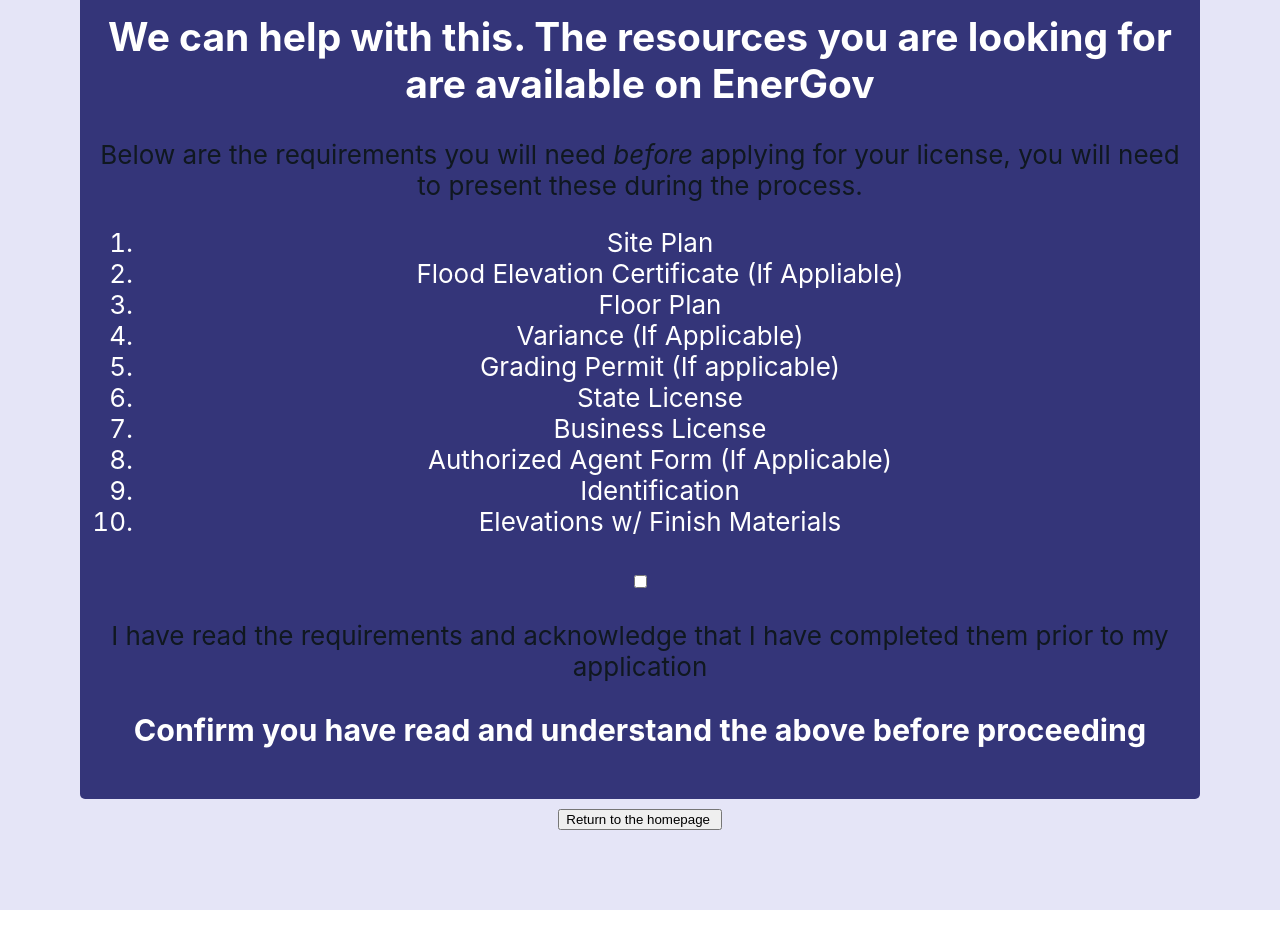
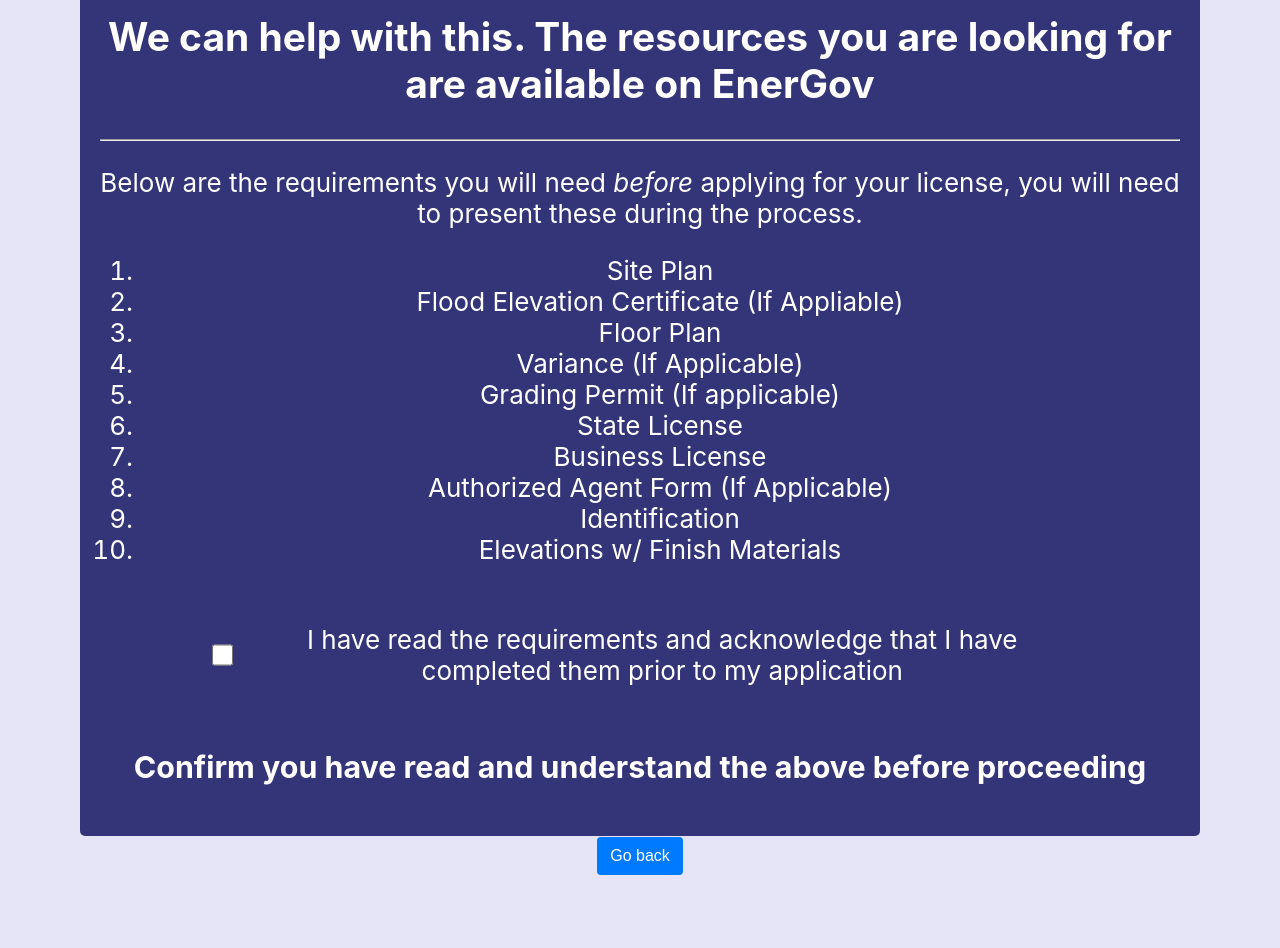
Before and after one commit to JonathonCG/CaminoCollab, a React (Create React App) app in the folder elcamino/client/: page /nextsteps/1 in a window 1280 px wide. Shown: the part 220-1168 px from the top of the page. Before the commit the page ends 1130 px from the top, so only its background shows below. Built offline with nearby package versions, Linux system fonts and the light colour scheme.

Commit message:
Css, endpage
Updated endpage and button CSS
Updated endpage click to acknowledge css and functionality

```diff
--- a/elcamino/client/src/App.css
+++ b/elcamino/client/src/App.css
@@ -309,11 +309,11 @@
 }
 
 .assistant__back-button {
-  min-height: calc(20px + 1vh);
+  /* min-height: calc(20px + 1vh);
   min-width: calc(120px + 3vh);
   width: 100px;
   /* align-items: center; */
-  background-color: rgb(32, 51, 138);
+  /* background-color: rgb(32, 51, 138);
   border: 1px solid transparent;
   border-radius: 4px;
   color: #ffffff;
@@ -324,11 +324,24 @@
   box-shadow: 5px 5px #2774ae;
   transition: width .08s;
   transition: background-color .5s;
-  transition: color .3s;
+  transition: color .3s; */
+  display: inline-block;
+	font-weight: 400;
+	color: #212529;
+	text-align: center;
+	border: 1px solid transparent;
+	padding: .375rem .75rem;
+	font-size: 1rem;
+	line-height: 1.5;
+	border-radius: .25rem;
+	color: #fff;
+	background-color: #007bff;
 }
 .assistant__back-button:hover {
-  background-color: white;
+  background-color: #ffffff;
   color:rgb(32, 51, 138);
+  border: rgb(32, 51, 138) 1px solid;
+  cursor: pointer;
 }
 
 .endpage {
@@ -368,3 +381,39 @@
 .link {
   color: #343579
 }
+
+.endpage-p {
+  color: white;
+}
+
+.continuebutton-endpage {
+  display: inline-block;
+	font-weight: 400;
+	color: #212529;
+	text-align: center;
+	border: 1px solid transparent;
+	padding: .375rem .75rem;
+	font-size: 1rem;
+	line-height: 1.5;
+	border-radius: .25rem;
+	color: #fff;
+	background-color: #007bff;
+}
+
+.endpage-acknowledgement {
+  flex-direction: row;
+    display: inline-flex;
+    align-items: center;
+    min-height: calc(120px + 1vh);
+    min-width: calc(92px + 1vh);
+    width: 80%;
+}
+
+.endpage-checkbox{
+  width:30px;
+  height:30px;
+  float:left;
+  margin-right: 20px;
+  display: inline-flex;
+  align-items: center;
+}
--- a/elcamino/client/src/elements/QuestionCards.js
+++ b/elcamino/client/src/elements/QuestionCards.js
@@ -27,6 +27,7 @@
     return (
 
         <div className='assistant__optiongrid'>
+        <BackButton endpage={value} />
         {/* <p>Page: {value + 1} of {QuestionGroups.length}</p> */}
         {/* ~~this is where the back button should be rendered~~ */}
          <ul>{
@@ -57,7 +58,7 @@
                 ))
          }</ul>
          <button className='assistant__back-button' onClick={() => {return navigate('/')}}>Check another Address</button>
-         <BackButton endpage={value} />
+
          </div>
          )
 }
--- a/elcamino/client/src/elements/QuestionCardsInfo.js
+++ b/elcamino/client/src/elements/QuestionCardsInfo.js
@@ -25,8 +25,11 @@
 import _tools from '../graphics/icons8-tools-50.png'
 import _logo from '../graphics/logo.svg'
 import _rightchevron from '../graphics/rightchevron.png'
+
 export const requirementGroups = [[1,8,14],[0,2,7,8,9,10,11,12,14,23],[0,7,9,10,11,12,14,23],[0,7,9,10,11,12,14,16,23],[0,7,9,10,11,12,14,23],[0,8,9,10,11,12,14,16],[0,9,10,11,12,14,23],[0,8,9,10,11,12,14,23],[7,10,11,12,14,23],[0,7,8,9,10,11,12,14,23],[0,3,4,5,7,8,9,10,11,12,14,23],[1,3,8,9,10,11,12,13,14],[0,1,3,4,8,9,10,11,12,13,14,22,26],[1,2,3,4,5,6,7,8,9,10,11,12,14,21,22,23,26],[10,11,14,19,21,23,26],[10,11,14,17,18,19],[10,11,14,17,18],[0,2,3,4,5,6,7,8,9,10,11,12,13,14,23],[6,10,11,12,13,14,23],[11,14,19,20,21],[11,14],[0,10,11,23],[0],[10,11,14],[10,11],[10,11,14],[14],[10,11,14],[10,11,14],[10,11,14],[10,11,14],[10,11,14],[10,11,14],[10,11,14],[],[10,11,14],[],[10,11,14],[10,11,14],[10,11,14],[4,10,11,14],[10,11,14],[],[],[],[],[],[],[3,22,24,25,26]]
+
 export const prereqs = ['Site Plan','Survey (For Fence: Plat or Tax Map)','Flood Elevation Certificate (If Appliable)','*Environmental Health','Contractor Affidavits','Energy Code Compliance Certificate','Sewer Bond','Floor Plan','Variance (If Applicable)','Grading Permit (If applicable)','State License','Business License','Authorized Agent Form   (If Applicable)','Homeowner Affidavit (If Applicable','Identification','HVAC Letter','Engineering Letter  (If Applicable)','Mobile Home Registration','Mobile Home Tax Receipt','Property Tax Verification','Refund Request Letter','Cash Bond Required','Event Route','Elevations w/ Finish Materials','Police Approval','Fire Marshal Permit','GDOT / County T&D Permit'];
+
 export const Questions = [
     {questionText : 'Commercial building',
     id : 0,
@@ -106,7 +109,7 @@
     endpagelink : '',
     price : '',
     addinfo : '',
-    endpage : false,
+    endpage : true,
     requirements : 'Survey (For Fence: Plat or Tax Map)'},
     {questionText : 'Addition',
     id : 8,
@@ -116,7 +119,7 @@
     endpagelink : '',
     price : '',
     addinfo : '',
-    endpage : false,
+    endpage : true,
     requirements : 'Survey (For Fence: Plat or Tax Map)'},
     {questionText : 'Building shell',
     id : 9,
--- a/elcamino/client/src/pages/EndPage.js
+++ b/elcamino/client/src/pages/EndPage.js
@@ -14,9 +14,9 @@
     }
     function ContinueButton({ischecked}) { /* Function changes what is displayed in the continue button element based on if "ischecked" is true or false */
       if(ischecked){
-        return <a href={Questions[id].endpagelink} target='blank'>Click here to view the permit you need on EnerGov</a>
+        return <button><a href={Questions[id].endpagelink} target='blank'>Click here to view the permit you need on EnerGov</a></button>
       }
-      return <a target='blank'>Confirm you have read and understand the above before proceeding</a>
+      return <div><a target='blank'>Confirm you have read and understand the above before proceeding</a></div>
     }
     console.log(useParams().id)
     console.log(id)
@@ -26,15 +26,16 @@
         <div id="endpage__card">
           <h1>{Questions[id].questionText}</h1>
           <h2>We can help with this. The resources you are looking for are available on EnerGov</h2>
-          <p>Below are the requirements you will need <em>before</em> applying for your license, you will need to present these during the process.</p>
+          <hr></hr>
+          <p className="endpage-p">Below are the requirements you will need <em>before</em> applying for your license, you will need to present these during the process.</p>
           <ol>
           {requirementGroups[Questions[id].id].map((reqs) => (
             <li>{prereqs[reqs]}</li>
           ))}
           </ol>
-
-          <input type="checkbox" onChange={handleChange}></input><p>I have read the requirements and acknowledge that I have completed them prior to my application</p>
-
+          <div className="endpage-acknowledgement">
+          <input className="endpage-checkbox" type="checkbox" onChange={handleChange}></input><p className="endpage-p" onClick={handleChange}>I have read the requirements and acknowledge that I have completed them prior to my application</p>
+          </div>
           <p>{console.log(isChecked)}</p>
 
 
@@ -43,7 +44,7 @@
           <h3><ContinueButton ischecked={isChecked} /></h3>
 
         </div>
-        <div><button className="continuebutton" onClick={() => {return navigate('/')}}>Return to the homepage <img src=''></img></button></div>
+        <div><button className="continuebutton-endpage" onClick={() => {return navigate('/assistant')}}>Go back</button></div>
     </div>
     )
 }
```
